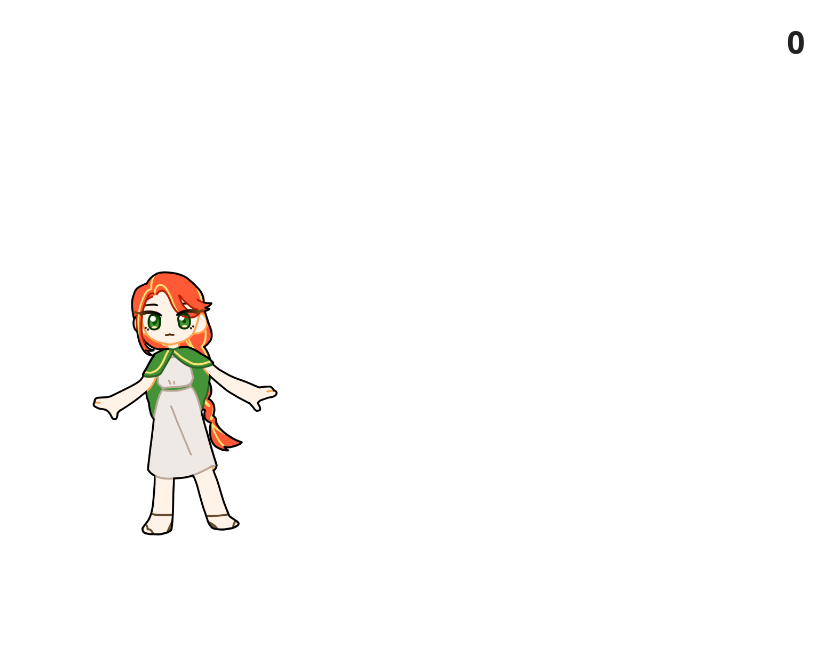
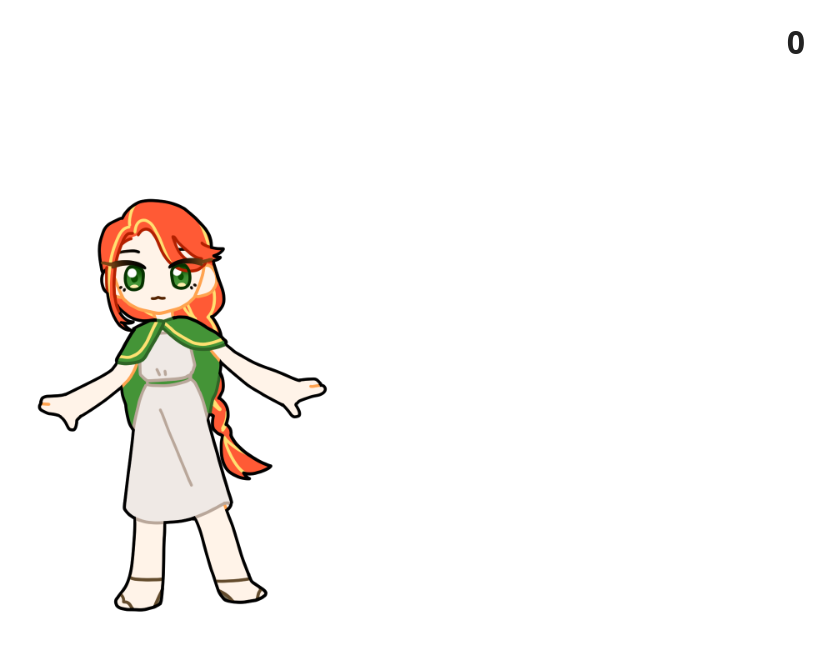
Before and after one commit to cry5741g4rd3n/lys-clicker, a plain HTML site: page index.html in a window 1280 px wide. Shown: the whole page, without its empty margins (450-1280 px from the left). Drawn offline with Linux system fonts and the light colour scheme.

Commit message:
index_update.html

```diff
--- a/index.html
+++ b/index.html
@@ -11,6 +11,7 @@
       padding: 0;
       user-select: none;
       -webkit-user-select: none;
+      -webkit-tap-highlight-color: transparent;
     }
 
     body {
@@ -39,9 +40,9 @@
 
     /* 중앙 이미지 영역 */
     .img-container {
-      width: 45vw;
-      max-width: 320px;
-      min-width: 180px;
+      width: 70vw;
+      max-width: 500px;
+      min-width: 250px;
       aspect-ratio: 1 / 1;
       display: flex;
       justify-content: center;
```
